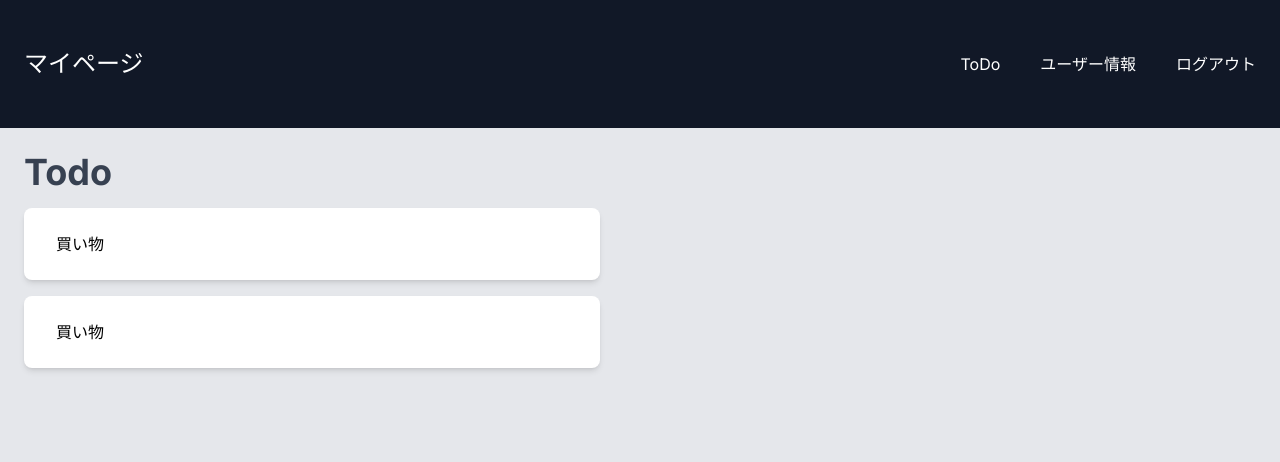
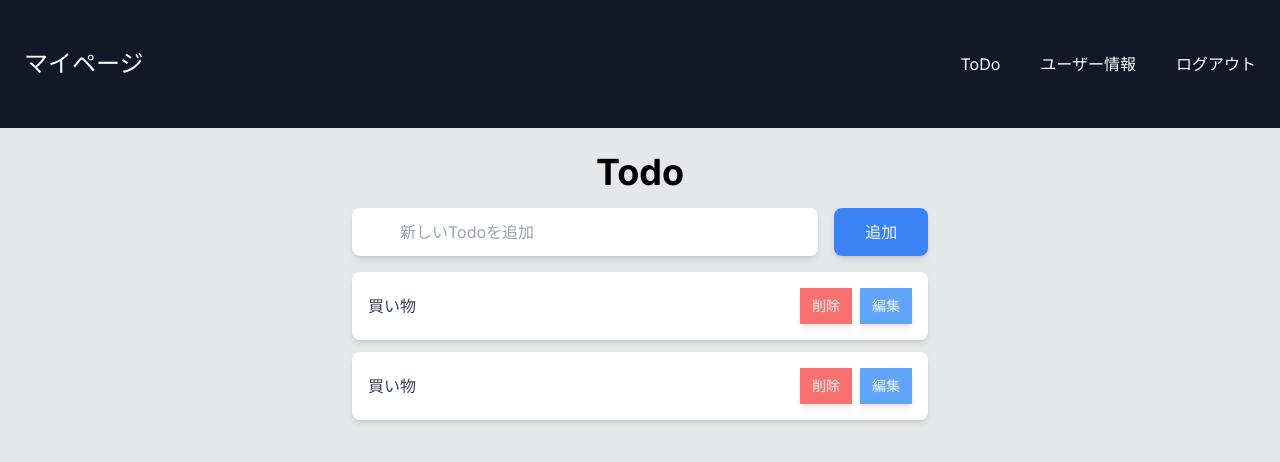
Before and after one commit to drying/todoapp, a Next.js app: page /mypage/todo in a window 1280 px wide. Shown: the top 462 px of the page. Built offline with nearby package versions, Linux system fonts and the light colour scheme; no server answers.

Commit message:
♻️ AddTaskのコンポーネント化とTodoListのリファクタリング

```diff
--- /dev/null
+++ b/src/app/component/AddTask.tsx
@@ -0,0 +1,16 @@
+export default function AddTask() {
+  return (
+    <>
+      <form className="flex flex-row w-full max-w-xl justify-center space-x-4">
+        <input
+          type="text"
+          placeholder="新しいTodoを追加"
+          className="w-5/6 px-12 py-3 mb-4 bg-white shadow-md rounded-lg"
+        />
+        <button className="w-1/6 px-4 py-2 mb-4 bg-blue-500 text-gray-100 shadow-md rounded-lg">
+          追加
+        </button>
+      </form>
+    </>
+  );
+}
--- a/src/app/component/TodoList.tsx
+++ b/src/app/component/TodoList.tsx
@@ -1,22 +1,32 @@
-import { createClient } from "../../../utils/supabase/server";
-
 export default async function TodoList() {
-  const supabase = createClient();
-  // 以下を使ってログイン情報を取得して表示させる
-  const {
-    data: { user },
-  } = await supabase.auth.getUser();
-
   return (
     <>
-      <div className="w-full max-w-xl">
-        <div className="w-full px-8 py-6 mb-4 bg-white shadow-md rounded-lg">
-          <p>買い物</p>
-        </div>
-        <div className="w-full px-8 py-6 mb-4 bg-white shadow-md rounded-lg">
-          <p>買い物</p>
-        </div>
-      </div>
+      <form className="w-full max-w-xl">
+        <ul className="space-y-3">
+          <div className="flex justify-between space-x-4 p-4 items-center bg-white shadow-md rounded-lg">
+            <li className="text-gray-700">買い物</li>
+            <div className="flex space-x-2">
+              <button className="px-3 py-2 bg-red-400 text-gray-100 text-sm shadow-md">
+                削除
+              </button>
+              <button className="px-3 py-2 bg-blue-400 text-gray-100 text-sm shadow-md">
+                編集
+              </button>
+            </div>
+          </div>
+          <li className="flex justify-between space-x-4 p-4 items-center bg-white shadow-md rounded-lg">
+            <span className="text-gray-700">買い物</span>
+            <div className="flex space-x-2">
+              <button className="px-3 py-2 bg-red-400 text-gray-100 text-sm shadow-md">
+                削除
+              </button>
+              <button className="px-3 py-2 bg-blue-400 text-gray-100 text-sm shadow-md">
+                編集
+              </button>
+            </div>
+          </li>
+        </ul>
+      </form>
     </>
   );
 }
--- a/src/app/mypage/todo/page.tsx
+++ b/src/app/mypage/todo/page.tsx
@@ -1,3 +1,4 @@
+import AddTask from "@/app/component/AddTask";
 import Header from "@/app/component/Header";
 import TodoList from "@/app/component/TodoList";
 
@@ -6,8 +7,9 @@ export default function Todo() {
     <>
       <Header title="マイページ" leftMenu="ToDo" rightMenu="ユーザー情報" />
 
-      <div className="flex flex-col justify-start min-h-screen bg-gray-200 pt-6 px-6">
-        <h2 className="text-4xl font-bold text-gray-700 mb-4">Todo</h2>
+      <div className="flex flex-col justify-start items-center min-h-screen bg-gray-200 pt-6 px-6">
+        <h2 className="text-4xl font-bold text-gray-7000 mb-4">Todo</h2>
+        <AddTask />
         <TodoList />
       </div>
     </>
```
